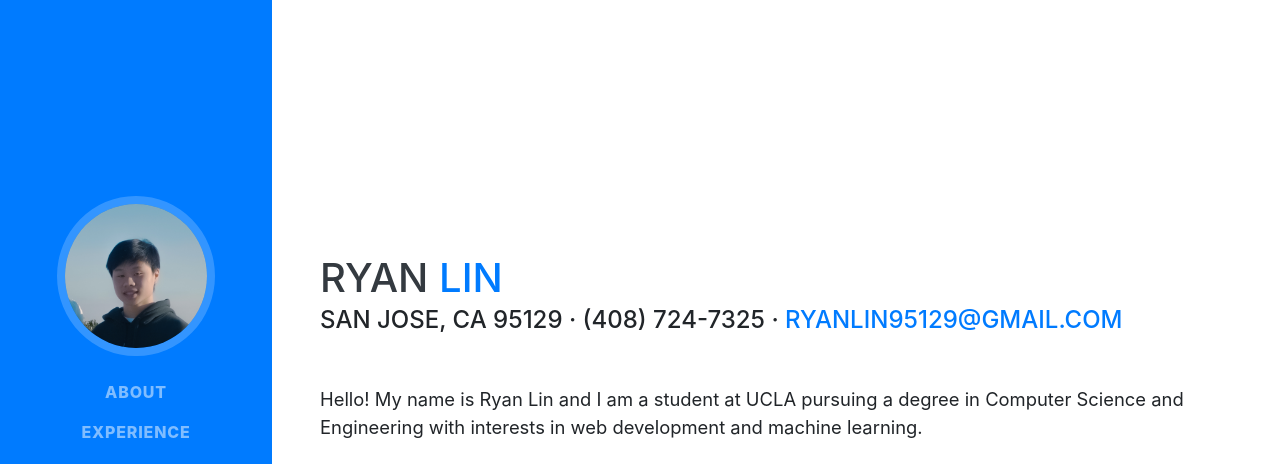
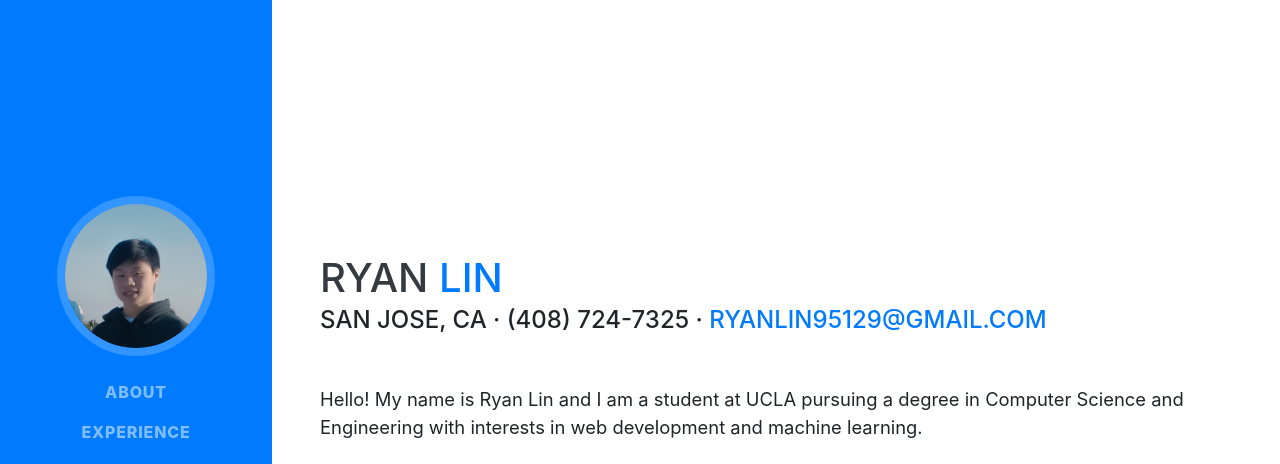
Before and after one commit to ryanyl/ryanyl.github.io, a website with bundled scripts: page index.html in a window 1280 px wide. Shown: the top 464 px of the page. Built offline with nearby package versions, Linux system fonts and the light colour scheme; a web font is replaced by a local one.

Commit message:
updated index.html

```diff
--- a/index.html
+++ b/index.html
@@ -66,7 +66,7 @@
         <h1 class="mb-0">Ryan
           <span class="text-primary">Lin</span>
         </h1>
-        <div class="subheading mb-5">San Jose, CA 95129 · (408) 724-7325 ·
+        <div class="subheading mb-5">San Jose, CA · (408) 724-7325 ·
           <a href="mailto:ryanlin95129@gmail.com">ryanlin95129@gmail.com</a>
         </div>
         <p class="lead mb-5">Hello! My name is Ryan Lin and I am a student at UCLA pursuing a degree in Computer Science and Engineering with interests in web development and machine learning.</p>
```
